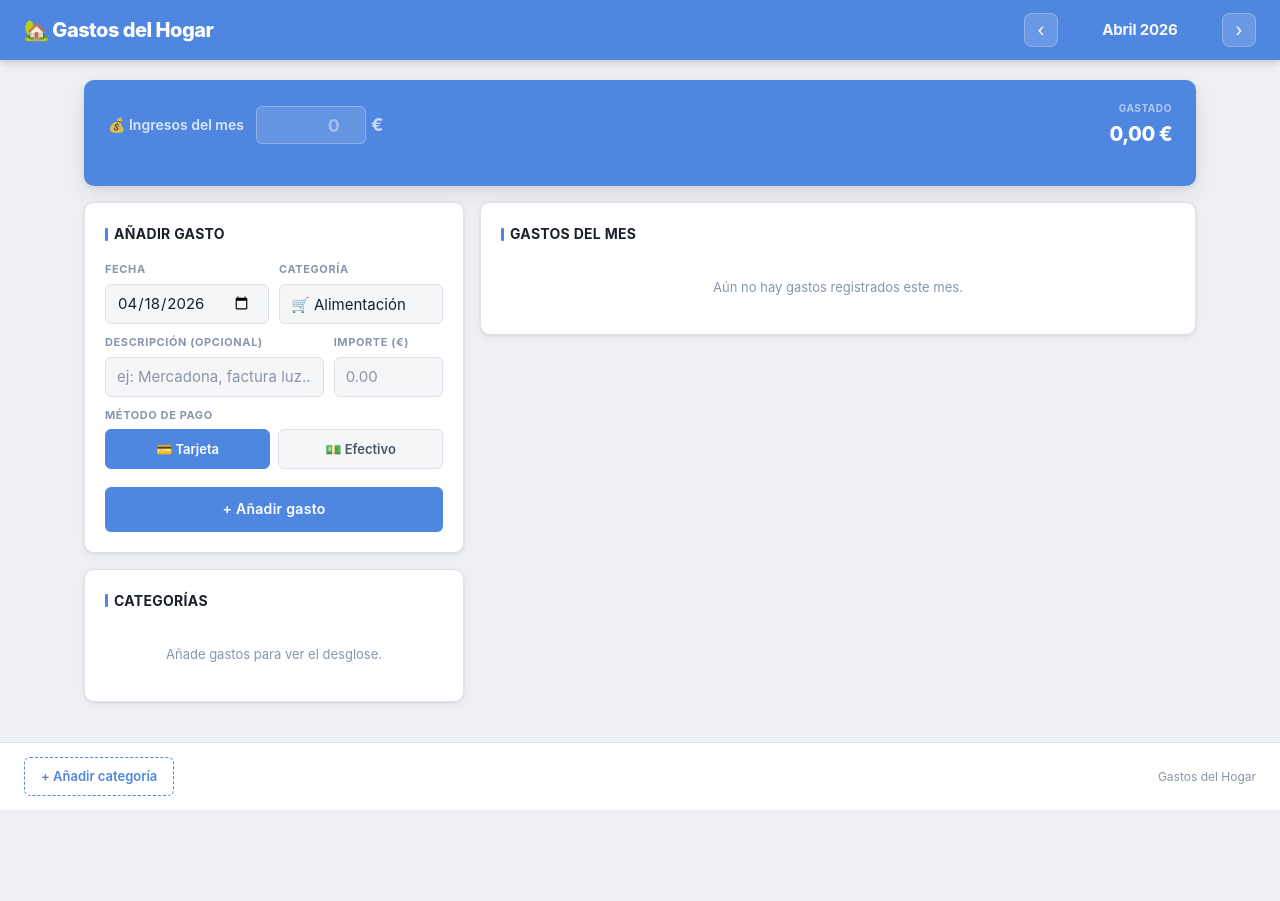
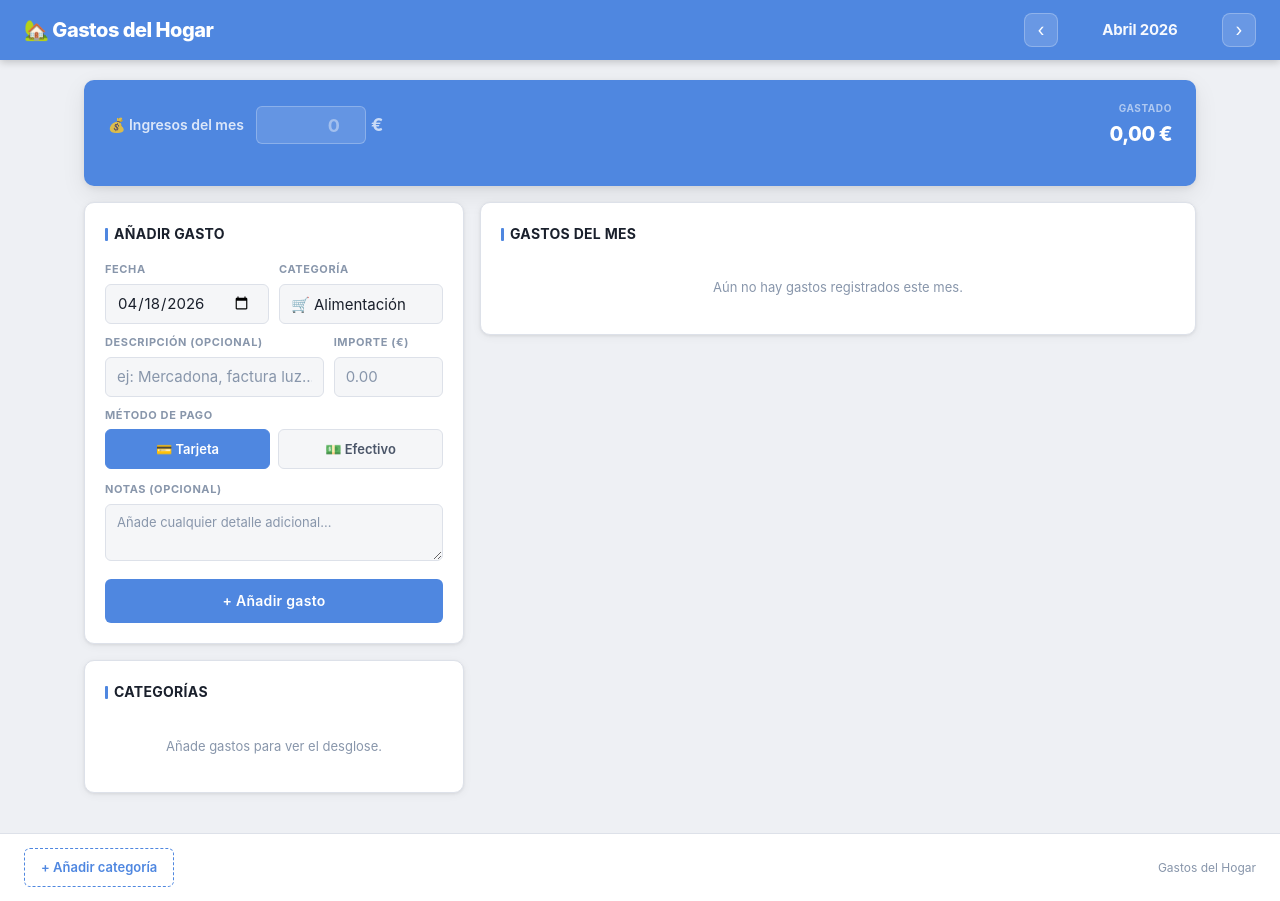
Before and after one commit to Maria19761976/programaGastos, a React (Vite) app: page / in a window 1280 px wide. Before the commit the page ends 810 px from the top, so only its background shows below. Built offline with nearby package versions, Linux system fonts and the light colour scheme.

Commit message:
feat: add notes field to expenses

```diff
--- a/src/App.css
+++ b/src/App.css
@@ -221,6 +221,36 @@
   background: var(--primary);
   border-color: var(--primary);
   color: #fff;
+}
+
+.notes-textarea {
+  border: 1.5px solid var(--border);
+  border-radius: var(--radius-sm);
+  padding: 8px 11px;
+  background: var(--surface2);
+  color: var(--text-heading);
+  outline: none;
+  width: 100%;
+  resize: vertical;
+  font-size: 13px;
+  font-family: inherit;
+  transition: border-color 0.15s, box-shadow 0.15s;
+  line-height: 1.5;
+}
+.notes-textarea:focus {
+  border-color: var(--primary);
+  box-shadow: 0 0 0 3px rgba(30,58,95,.1);
+  background: var(--surface);
+}
+.notes-textarea::placeholder { color: var(--text-muted); }
+
+.td-notes {
+  display: block;
+  font-size: 11px;
+  color: var(--text-muted);
+  margin-top: 2px;
+  font-style: italic;
+  white-space: normal;
 }
 
 .payment-pill {
--- a/src/components/ExpenseForm.jsx
+++ b/src/components/ExpenseForm.jsx
@@ -9,6 +9,7 @@ export default function ExpenseForm({ onAdd, categories }) {
     description: '',
     amount: '',
     payment: 'tarjeta',
+    notes: '',
   });
 
   const set = (field) => (e) => setForm((f) => ({ ...f, [field]: e.target.value }));
@@ -24,8 +25,9 @@ export default function ExpenseForm({ onAdd, categories }) {
       description: form.description.trim(),
       amount: parseFloat(form.amount),
       payment: form.payment,
+      notes: form.notes.trim(),
     });
-    setForm((f) => ({ ...f, description: '', amount: '' }));
+    setForm((f) => ({ ...f, description: '', amount: '', notes: '' }));
   };
 
   return (
@@ -93,6 +95,17 @@ export default function ExpenseForm({ onAdd, categories }) {
         </div>
       </div>
 
+      <div className="form-group" style={{ marginBottom: 12 }}>
+        <label>Notas (opcional)</label>
+        <textarea
+          placeholder="Añade cualquier detalle adicional..."
+          value={form.notes}
+          onChange={set('notes')}
+          rows={2}
+          className="notes-textarea"
+        />
+      </div>
+
       <button type="submit" className="btn-primary">+ Añadir gasto</button>
     </form>
   );
--- a/src/components/ExpenseList.jsx
+++ b/src/components/ExpenseList.jsx
@@ -40,7 +40,10 @@ export default function ExpenseList({ expenses, onDelete, categories }) {
                       {cat.icon} {cat.label}
                     </span>
                   </td>
-                  <td className="td-desc">{e.description || '—'}</td>
+                  <td className="td-desc">
+                    {e.description || '—'}
+                    {e.notes && <span className="td-notes">{e.notes}</span>}
+                  </td>
                   <td>
                     <span className={`payment-pill ${e.payment === 'efectivo' ? 'cash' : ''}`}>
                       {e.payment === 'efectivo' ? '💵 Efectivo' : '💳 Tarjeta'}
```
